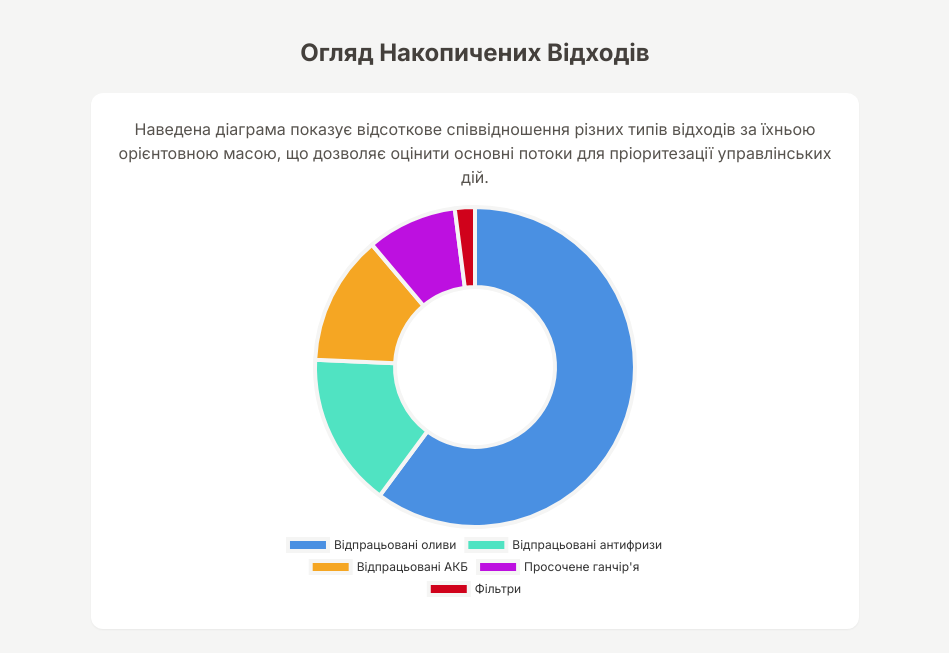
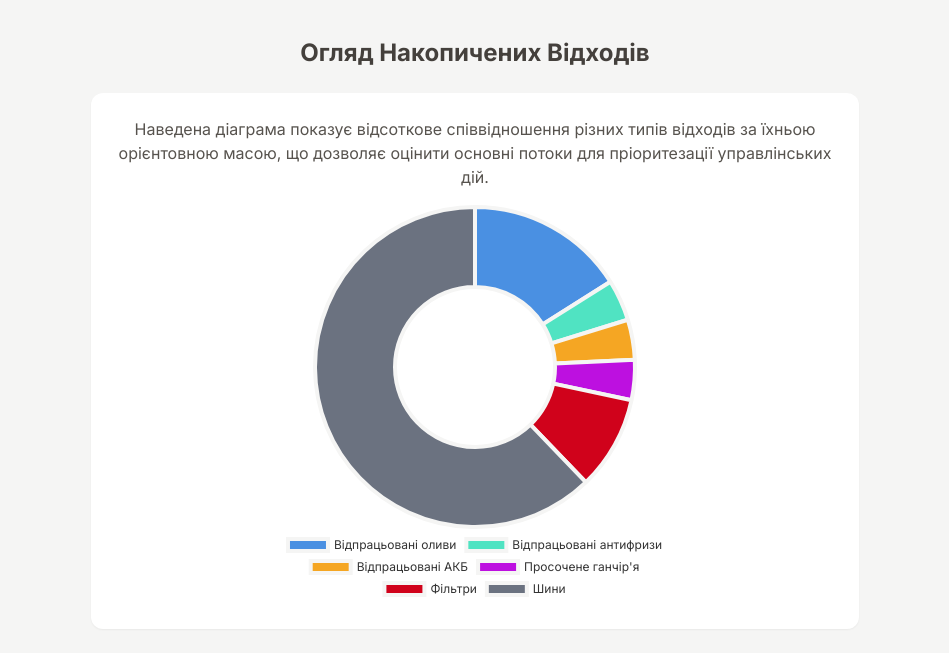
Before and after one commit to dowiz/Interactive-guide-to-Waste-Management, a plain HTML site: page Index.html in a window 1280 px wide. Shown: the part 147-800 px from the top of the page, without its empty margins (165-1114 px from the left). Drawn offline with nearby package versions, Linux system fonts and the light colour scheme.

Commit message:
Оновленні об'єми, додано орієнтону площу, підвищено читабельність, оновлено пояснення та виправлено помилку з відображенням легенди діаграми.

```diff
--- a/Index.html
+++ b/Index.html
@@ -176,63 +176,123 @@
                     content: `
                 <h3 class="text-xl font-bold mb-4 text-stone-800">Фундамент Безпеки: Загальні Вимоги до Місць Зберігання</h3>
                 <p class="text-stone-600 mb-6">Ці правила є обов'язковими для всіх типів відходів та спрямовані на запобігання забрудненню довкілля, захист здоров'я персоналу та уникнення аварійних ситуацій.</p>
-                <div class="grid grid-cols-1 md:grid-cols-2 lg:grid-cols-3 gap-4">
-                    <div class="bg-stone-50 rounded-lg p-4"><strong class="block text-stone-700">🛡️ Конструкція:</strong> Підлога та стіни мають бути герметичними, водонепроникними та придатними для миття, **щоб запобігти проникненню небезпечних речовин у ґрунт та підземні води у разі розливу та забезпечити легке очищення.**</div>
-                    <div class="bg-stone-50 rounded-lg p-4"><strong class="block text-stone-700">💧 Локалізація розливів:</strong> Для рідких відходів обов'язкове обвалування або піддони, здатні вмістити об'єм розливу, **щоб уникнути поширення небезпечних рідин за межі зони зберігання.**</div>
-                    <div class="bg-stone-50 rounded-lg p-4"><strong class="block text-stone-700">💨 Вентиляція:</strong> Надійна припливно-витяжна вентиляція для уникнення накопичення небезпечних парів, **що знижує ризик пожежі/вибуху та захищає здоров'я персоналу.**</div>
-                    <div class="bg-stone-50 rounded-lg p-4"><strong class="block text-stone-700">🔒 Контроль доступу:</strong> Приміщення має замикатися. Доступ сторонніх осіб та тварин заборонено, **для запобігання несанкціонованому доступу, крадіжкам та потенційному пошкодженню відходів.**</div>
-                    <div class="bg-stone-50 rounded-lg p-4"><strong class="block text-stone-700">☀️ Захист:</strong> Місця зберігання мають бути захищені від опадів та прямих сонячних променів, **щоб запобігти деградації відходів, пошкодженню тари та вивільненню небезпечних речовин.**</div>
-                    <div class="bg-stone-50 rounded-lg p-4"><strong class="block text-stone-700">↔️ Розмежування:</strong> Контейнери з різними типами відходів (особливо горючими) повинні бути фізично розмежовані достатньою відстанню або зонуванням, навіть в одному приміщенні, **для запобігання небезпечним хімічним реакціям, перехресному забрудненню та поширенню вогню.**</div>
-                    <div class="bg-stone-50 rounded-lg p-4"><strong class="block text-stone-700">🚫 Непридатна тара/сховища:</strong> Сітчасті, перфоровані або негерметичні контейнери/стелажі не підходять для рідких, летких або горючих відходів, **оскільки вони не забезпечують локалізації розливів, утримання парів та належного захисту від зовнішніх факторів.**</div>
-                    <div class="bg-stone-50 rounded-lg p-4"><strong class="block text-stone-700">🔥 Пожежна безпека:</strong> Наявність пожежного щита, вогнегасників, ящика з піском. Відкритий вогонь суворо заборонено, **для швидкого реагування на займання та мінімізації ризиків пожежі/вибуху.**</div>
+                <div class="grid grid-cols-1 md:grid-cols-2 lg:grid-cols-3 gap-4 text-sm">
+                    <div class="bg-stone-50 rounded-lg p-4">
+                        <strong class="block text-stone-700 mb-1">🛡️ Конструкція:</strong> Підлога та стіни мають бути герметичними, водонепроникними та придатними для миття.
+                        <p class="text-stone-500 mt-2">Пояснення: Це запобігає проникненню небезпечних речовин у ґрунт та підземні води у разі розливу та забезпечує легке очищення.</p>
+                    </div>
+                    <div class="bg-stone-50 rounded-lg p-4">
+                        <strong class="block text-stone-700 mb-1">💧 Локалізація розливів:</strong> Для рідких відходів обов'язкове обвалування або піддони, здатні вмістити об'єм розливу.
+                        <p class="text-stone-500 mt-2">Пояснення: Це необхідно, щоб уникнути поширення небезпечних рідин за межі зони зберігання.</p>
+                    </div>
+                    <div class="bg-stone-50 rounded-lg p-4">
+                        <strong class="block text-stone-700 mb-1">💨 Вентиляція:</strong> Надійна припливно-витяжна вентиляція для уникнення накопичення небезпечних парів.
+                        <p class="text-stone-500 mt-2">Пояснення: Це знижує ризик пожежі/вибуху та захищає здоров'я персоналу.</p>
+                    </div>
+                    <div class="bg-stone-50 rounded-lg p-4">
+                        <strong class="block text-stone-700 mb-1">🔒 Контроль доступу:</strong> Приміщення має замикатися. Доступ сторонніх осіб та тварин заборонено.
+                        <p class="text-stone-500 mt-2">Пояснення: Це запобігає несанкціонованому доступу, крадіжкам та потенційному пошкодженню відходів.</p>
+                    </div>
+                    <div class="bg-stone-50 rounded-lg p-4">
+                        <strong class="block text-stone-700 mb-1">☀️ Захист:</strong> Місця зберігання мають бути захищені від опадів та прямих сонячних променів.
+                        <p class="text-stone-500 mt-2">Пояснення: Це запобігає деградації відходів, пошкодженню тари та вивільненню небезпечних речовин.</p>
+                    </div>
+                    <div class="bg-stone-50 rounded-lg p-4">
+                        <strong class="block text-stone-700 mb-1">↔️ Розмежування:</strong> Контейнери з різними типами відходів (особливо горючими) повинні бути фізично розмежовані достатньою відстанню або зонуванням, навіть в одному приміщенні.
+                        <p class="text-stone-500 mt-2">Пояснення: Це запобігає небезпечним хімічним реакціям, перехресному забрудненню та поширенню вогню.</p>
+                    </div>
+                    <div class="bg-stone-50 rounded-lg p-4">
+                        <strong class="block text-stone-700 mb-1">🚫 Непридатна тара/сховища:</strong> Сітчасті, перфоровані або негерметичні контейнери/стелажі не підходять для рідких, летких або горючих відходів.
+                        <p class="text-stone-500 mt-2">Пояснення: Вони не забезпечують локалізації розливів, утримання парів та належного захисту від зовнішніх факторів.</p>
+                    </div>
+                    <div class="bg-stone-50 rounded-lg p-4">
+                        <strong class="block text-stone-700 mb-1">🔥 Пожежна безпека:</strong> Наявність пожежного щита, вогнегасників, ящика з піском. Відкритий вогонь суворо заборонено.
+                        <p class="text-stone-500 mt-2">Пояснення: Це необхідно для швидкого реагування на займання та мінімізації ризиків пожежі/вибуху.</p>
+                    </div>
                 </div>`
                 },
                 'oils': {
                     label: 'Оливи та Антифризи',
                     emoji: '🛢️',
                     content: `
-                <h3 class="text-xl font-bold mb-2 text-stone-800">Відпрацьовані Оливи (6600 л) та Антифризи (1400 л)</h3>
+                <h3 class="text-xl font-bold mb-2 text-stone-800">Відпрацьовані Оливи (6600 л) та Антифризи (1400 л) <span class="text-base text-stone-500">(Орієнтовна площа: 10-15 м<sup>2</sup>)</span></h3>
                 <p class="text-sm text-stone-500 mb-4">Клас небезпеки: 2-3</p>
                 <div class="grid grid-cols-1 md:grid-cols-3 gap-4 text-sm">
-                    <div><strong class="block text-stone-700 mb-1">Тара:</strong> Герметичні, непошкоджені металеві або пластикові бочки (35 для олив, 7 для антифризів). Збирати роздільно, **щоб запобігти витокам, змішуванню несумісних речовин та спростити подальшу переробку.**</div>
-                    <div><strong class="block text-stone-700 mb-1">Умови:</strong> Захист від сонця та опадів. Штабелювання: вручну - до 2 ярусів, механізовано - до 3-5 ярусів. Проходи між штабелями - не менше 1 м, **для забезпечення стабільності штабелів, легкого доступу та безпеки при переміщенні.**</div>
-                    <div><strong class="block text-stone-700 mb-1">Підготовка:</strong> Вести первинний облік. Оформлювати акти списання. Передача за актом (форма з Додатка 3 Порядку №1221). Щоквартальна звітність до Держекоінспекції, **для дотримання законодавства, контролю обсягів відходів та забезпечення прозорості утилізації.**</div>
+                    <div>
+                        <strong class="block text-stone-700 mb-1">Тара:</strong> Герметичні, непошкоджені металеві або пластикові бочки (35 для олив, 7 для антифризів). Збирати роздільно.
+                        <p class="text-stone-500 mt-2">Пояснення: Це запобігає витокам, змішуванню несумісних речовин та спрощує подальшу переробку.</p>
+                    </div>
+                    <div>
+                        <strong class="block text-stone-700 mb-1">Умови:</strong> Захист від сонця та опадів. Штабелювання: вручну - до 2 ярусів, механізовано - до 3-5 ярусів. Проходи між штабелями - не менше 1 м.
+                        <p class="text-stone-500 mt-2">Пояснення: Це забезпечує стабільність штабелів, легкий доступ та безпеку при переміщенні.</p>
+                    </div>
+                    <div>
+                        <strong class="block text-stone-700 mb-1">Підготовка:</strong> Вести первинний облік. Оформлювати акти списання. Передача за актом (форма з Додатка 3 Порядку №1221). Щоквартальна звітність до Держекоінспекції.
+                        <p class="text-stone-500 mt-2">Пояснення: Це необхідно для дотримання законодавства, контролю обсягів відходів та забезпечення прозорості утилізації.</p>
+                    </div>
                 </div>`
                 },
                 'batteries': {
                     label: 'АКБ',
                     emoji: '🔋',
                     content: `
-                <h3 class="text-xl font-bold mb-2 text-stone-800">Відпрацьовані АКБ (1297 кг)</h3>
+                <h3 class="text-xl font-bold mb-2 text-stone-800">Відпрацьовані АКБ (1500 кг) <span class="text-base text-stone-500">(Орієнтовна площа: 5-8 м<sup>2</sup>)</span></h3>
                 <p class="text-sm text-stone-500 mb-4">Клас небезпеки: 2</p>
                 <div class="grid grid-cols-1 md:grid-cols-3 gap-4 text-sm">
-                    <div><strong class="block text-stone-700 mb-1">Тара:</strong> Кожен АКБ має бути в індивідуальній хімічно стійкій, герметичній тарі (наприклад, щільні пластикові ящики, дерев'яні ящики з гніздами, або на піддонах з обв'язкою та плівкою). Пошкоджені АКБ - герметично пакувати в плівку з абсорбентом. Зберігання АКБ без індивідуальної тари, навіть на герметичному стелажі, не допускається, **через ризик витоку електроліту, короткого замикання та для індивідуальної ізоляції кожного акумулятора.**</div>
-                    <div><strong class="block text-stone-700 mb-1">Умови:</strong> Сухе, прохолодне (0-15°C), провітрюване приміщення. Зберігати вертикально (клемами догори, на рівній основі), **щоб запобігти витокам електроліту та забезпечити стабільність внутрішніх компонентів.** Вологість ~50%. Уникати промерзання, **для збереження цілісності корпусу та запобігання корозії клем.**</div>
-                    <div><strong class="block text-stone-700 mb-1">Підготовка:</strong> Списання за актом комісії. Підтримувати рівень заряду >70% та підзаряджати кожні 2 місяці для запобігання сульфатації (утворення кристалів сульфату свинцю), **що дозволяє зберегти АКБ у кращому стані для подальшої утилізації або переробки.**</div>
+                    <div>
+                        <strong class="block text-stone-700 mb-1">Тара:</strong> Кожен АКБ має бути в індивідуальній хімічно стійкій, герметичній тарі (наприклад, щільні пластикові ящики, дерев'яні ящики з гніздами, або на піддонах з обв'язкою та плівкою). Пошкоджені АКБ - герметично пакувати в плівку з абсорбентом. Зберігання АКБ без індивідуальної тари, навіть на герметичному стелажі, не допускається.
+                        <p class="text-stone-500 mt-2">Пояснення: Це необхідно через ризик витоку електроліту, короткого замикання та для індивідуальної ізоляції кожного акумулятора.</p>
+                    </div>
+                    <div>
+                        <strong class="block text-stone-700 mb-1">Умови:</strong> Сухе, прохолодне (0-15°C), провітрюване приміщення. Зберігати вертикально (клемами догори, на рівній основі). Вологість ~50%. Уникати промерзання.
+                        <p class="text-stone-500 mt-2">Пояснення: Вертикальне зберігання запобігає витокам електроліту та забезпечує стабільність внутрішніх компонентів. Контроль вологості та температури важливий для збереження цілісності корпусу та запобігання корозії клем.</p>
+                    </div>
+                    <div>
+                        <strong class="block text-stone-700 mb-1">Підготовка:</strong> Списання за актом комісії. Підтримувати рівень заряду >70% та підзаряджати кожні 2 місяці для запобігання сульфатації (утворення кристалів сульфату свинцю).
+                        <p class="text-stone-500 mt-2">Пояснення: Це дозволяє зберегти АКБ у кращому стані для подальшої утилізації або переробки.</p>
+                    </div>
                 </div>`
                 },
                 'rags': {
                     label: 'Ганчір\'я та Фільтри',
                     emoji: '🛠️',
                     content: `
-                <h3 class="text-xl font-bold mb-2 text-stone-800">Ганчір'я просочене (900 кг) та Фільтри (200 кг)</h3>
+                <h3 class="text-xl font-bold mb-2 text-stone-800">Ганчір'я просочене (1500 кг) та Фільтри (3500 кг) <span class="text-base text-stone-500">(Орієнтовна площа: 15-20 м<sup>2</sup>)</span></h3>
                 <p class="text-sm text-stone-500 mb-4">Клас небезпеки: 3</p>
                 <div class="grid grid-cols-1 md:grid-cols-3 gap-4 text-sm">
-                    <div><strong class="block text-stone-700 mb-1">Тара:</strong> Герметичні металеві бочки або контейнери, що щільно закриваються, **для запобігання випаровуванню легкозаймистих речовин, ризику самозаймання та поширенню токсичних парів.**</div>
-                    <div><strong class="block text-stone-700 mb-1">Умови:</strong> Зберігати окремо від інших відходів, забезпечуючи фізичне розмежування (наприклад, достатня відстань між контейнерами або зонування) на забетонованому або асфальтованому майданчику. Потрібна належна вентиляція, **для мінімізації ризику пожежі, перехресного забруднення та накопичення вибухонебезпечних парів.**</div>
-                    <div><strong class="block text-stone-700 mb-1">Підготовка:</strong> Мінімізувати залишки рідин у фільтрах перед зберіганням. Забезпечити герметичність тари, **для зменшення пожежної небезпеки, обсягу небезпечних випарів та спрощення подальшої утилізації.**</div>
+                    <div>
+                        <strong class="block text-stone-700 mb-1">Тара:</strong> Герметичні металеві бочки або контейнери, що щільно закриваються.
+                        <p class="text-stone-500 mt-2">Пояснення: Це необхідно для запобігання випаровуванню легкозаймистих речовин, ризику самозаймання та поширенню токсичних парів.</p>
+                    </div>
+                    <div>
+                        <strong class="block text-stone-700 mb-1">Умови:</strong> Зберігати окремо від інших відходів, забезпечуючи фізичне розмежування (наприклад, достатня відстань між контейнерами або зонування) на забетонованому або асфальтованому майданчику. Потрібна належна вентиляція.
+                        <p class="text-stone-500 mt-2">Пояснення: Це мінімізує ризик пожежі, перехресного забруднення та накопичення вибухонебезпечних парів.</p>
+                    </div>
+                    <div>
+                        <strong class="block text-stone-700 mb-1">Підготовка:</strong> Мінімізувати залишки рідин у фільтрах перед зберіганням. Забезпечити герметичність тари.
+                        <p class="text-stone-500 mt-2">Пояснення: Це зменшує пожежну небезпеку, обсяг небезпечних випарів та спрощує подальшу утилізацію.</p>
+                    </div>
                 </div>`
                 },
                 'tires': {
                     label: 'Шини',
                     emoji: '⚫',
                     content: `
-                <h3 class="text-xl font-bold mb-2 text-stone-800">Відпрацьовані Шини</h3>
+                <h3 class="text-xl font-bold mb-2 text-stone-800">Відпрацьовані Шини (23000 кг) <span class="text-base text-stone-500">(Орієнтовна площа: 200-250 м<sup>2</sup>)</span></h3>
                 <p class="text-sm text-stone-500 mb-4">Клас небезпеки: 4</p>
                 <div class="grid grid-cols-1 md:grid-cols-3 gap-4 text-sm">
-                    <div><strong class="block text-stone-700 mb-1">Підготовка:</strong> Ретельно очистити та висушити, **щоб запобігти деградації гуми, зменшити пожежну небезпеку від залишків палива/мастил та полегшити подальшу переробку.**</div>
-                    <div><strong class="block text-stone-700 mb-1">Умови:</strong> Темне приміщення (0-15°C). Захищати від УФ-променів, вологи та озону (газу, що утворюється, наприклад, від іскрового електрообладнання, який сильно погіршує якість гуми, викликаючи її розтріскування та деградацію).</div>
-                    <div><strong class="block text-stone-700 mb-1">Розміщення:</strong> Зберігати вертикально, **для запобігання деформації шин під власною вагою та збереження їхньої форми.**</div>
+                    <div>
+                        <strong class="block text-stone-700 mb-1">Підготовка:</strong> Ретельно очистити та висушити.
+                        <p class="text-stone-500 mt-2">Пояснення: Це запобігає деградації гуми, зменшує пожежну небезпеку від залишків палива/мастил та полегшує подальшу переробку.</p>
+                    </div>
+                    <div>
+                        <strong class="block text-stone-700 mb-1">Умови:</strong> Темне приміщення (0-15°C). Захищати від УФ-променів, вологи та озону (газу, що утворюється, наприклад, від іскрового електрообладнання, який сильно погіршує якість гуми, викликаючи її розтріскування та деградацію).
+                        <p class="text-stone-500 mt-2">Пояснення: Це необхідно для збереження фізико-хімічних властивостей гуми та запобігання її передчасному старінню/деградації.</p>
+                    </div>
+                    <div>
+                        <strong class="block text-stone-700 mb-1">Розміщення:</strong> Зберігати вертикально.
+                        <p class="text-stone-500 mt-2">Пояснення: Це запобігає деформації шин під власною вагою та зберігає їхню форму.</p>
+                    </div>
                 </div>`
                 }
             };
@@ -275,21 +335,22 @@
 
             switchTab('general');
 
-            const oilWeight = 6600 * 0.9;
-            const antifreezeWeight = 1400 * 1.1;
-            const batteryWeight = 1297;
-            const ragWeight = 900;
-            const filterWeight = 200;
+            const oilWeight = 6600 * 0.9; // Assuming these remain unchanged
+            const antifreezeWeight = 1400 * 1.1; // Assuming these remain unchanged
+            const batteryWeight = 1500; // Updated weight
+            const ragWeight = 1500; // Updated weight
+            const filterWeight = 3500; // Updated weight
+            const tireWeight = 23000; // Updated weight
 
             const ctx = document.getElementById('wasteChart').getContext('2d');
-            new Chart(ctx, {
+            const wasteChart = new Chart(ctx, { // Assign chart instance to a variable
                 type: 'doughnut',
                 data: {
-                    labels: ['Відпрацьовані оливи', 'Відпрацьовані антифризи', 'Відпрацьовані АКБ', 'Просочене ганчір\'я', 'Фільтри'],
+                    labels: ['Відпрацьовані оливи', 'Відпрацьовані антифризи', 'Відпрацьовані АКБ', 'Просочене ганчір\'я', 'Фільтри', 'Шини'],
                     datasets: [{
                         label: 'Маса, кг',
-                        data: [oilWeight, antifreezeWeight, batteryWeight, ragWeight, filterWeight],
-                        backgroundColor: ['#4a90e2', '#50e3c2', '#f5a623', '#bd10e0', '#d0021b'],
+                        data: [oilWeight, antifreezeWeight, batteryWeight, ragWeight, filterWeight, tireWeight],
+                        backgroundColor: ['#4a90e2', '#50e3c2', '#f5a623', '#bd10e0', '#d0021b', '#6b7280'],
                         borderColor: '#F5F5F4',
                         borderWidth: 4,
                         hoverOffset: 8
@@ -328,6 +389,11 @@
                     }
                 }
             });
+
+            // Force chart update after a short delay to ensure legend renders correctly
+            setTimeout(() => {
+                wasteChart.update();
+            }, 100); // A small delay (e.g., 100ms) often helps Chart.js render correctly on initial load
         });
     </script>
 
```
